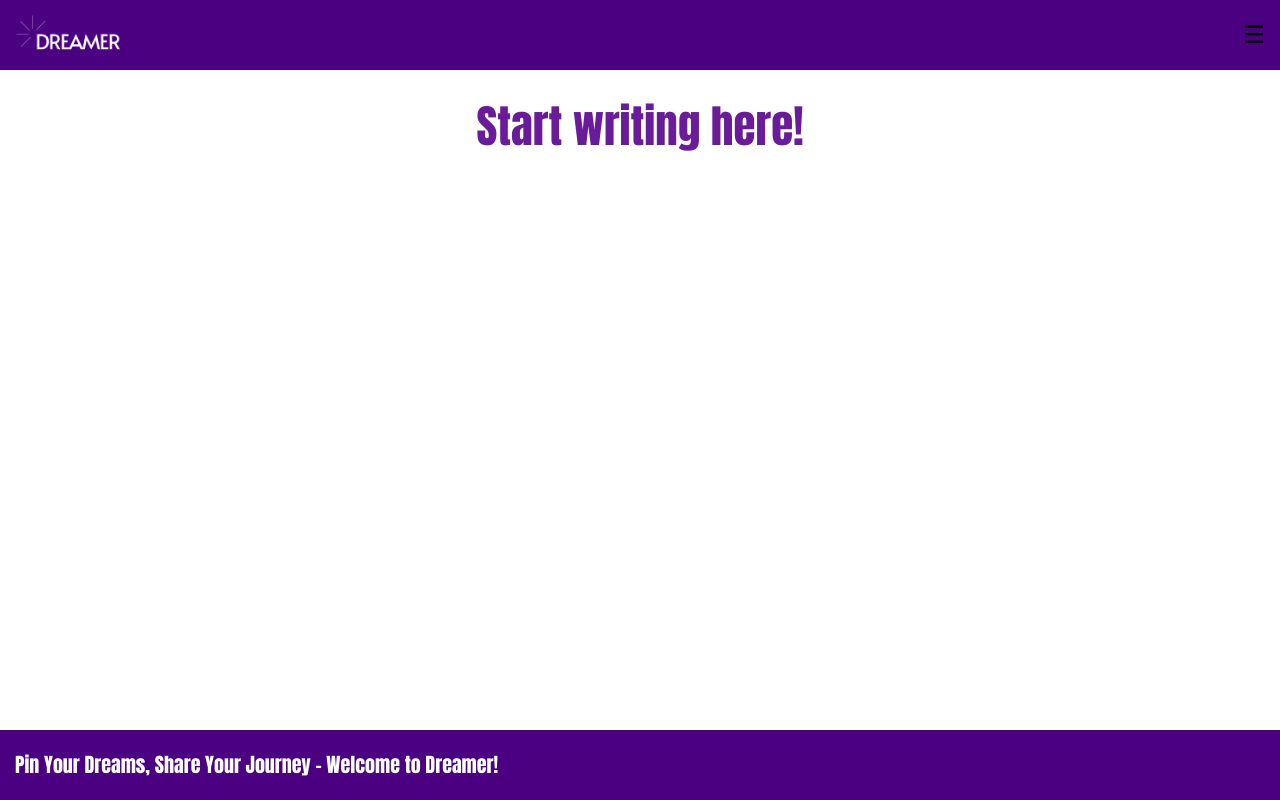
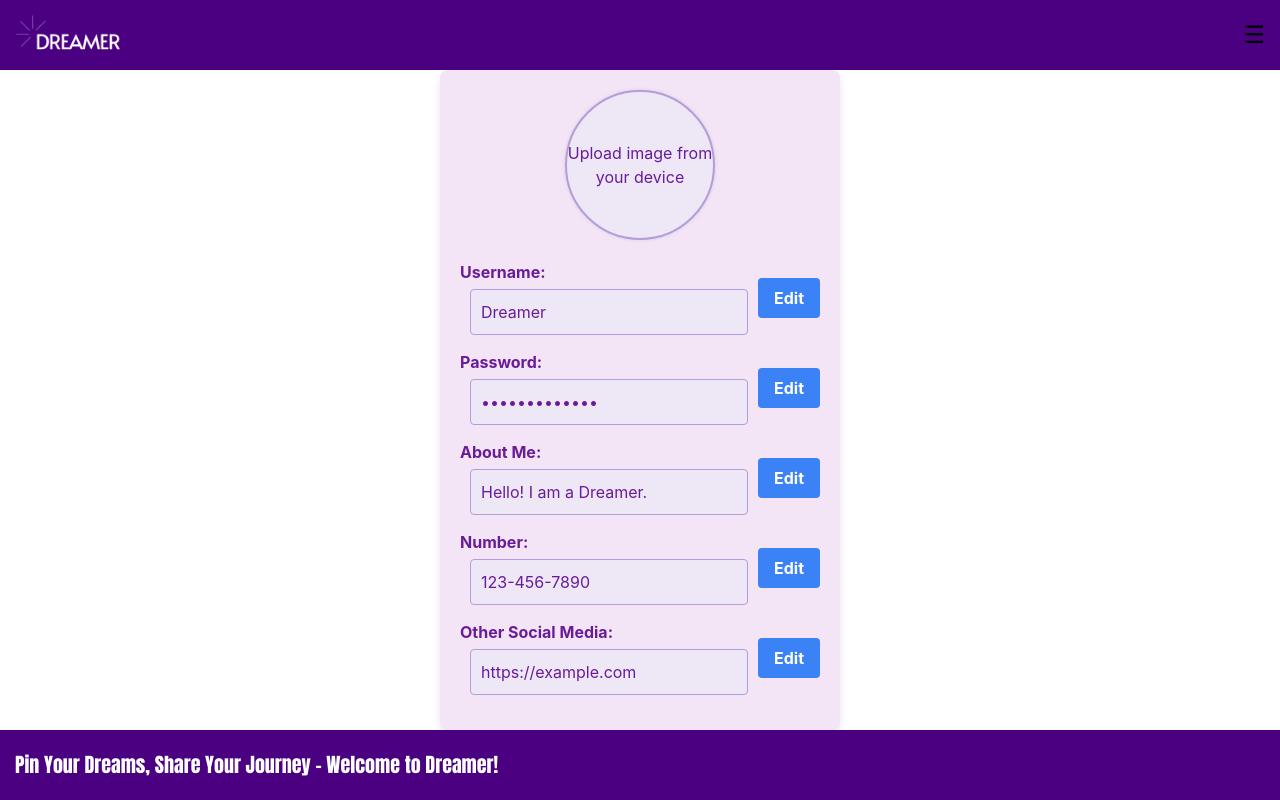
Before and after one commit to vishnukommuri326/Dreamers, a React (Create React App) app in the folder front-end/: page /profile in a window 1280 px wide. Built offline with nearby package versions, Linux system fonts and the light colour scheme.

Commit message:
Implementing account profile page with additional fields

```diff
--- a/front-end/src/assets/styles/App.css
+++ b/front-end/src/assets/styles/App.css
@@ -120,3 +120,45 @@ body, html, #root {
 .dropdown-menu li a:hover {
   background-color: #f1f1f1;
 }
+
+.profile-container {
+  padding: 20px;
+}
+
+.avatar-frame {
+  width: 150px;
+  height: 150px;
+  border: 2px solid gray;
+  align-items: center;
+  justify-content: center;
+  margin-bottom: 20px;
+}
+
+.avatar-image {
+  width: 100%;
+  height: 100%;
+  object-fit: cover;
+}
+
+.upload-label {
+  cursor: pointer;
+  text-align: center;
+}
+
+.file-input {
+  display: none;
+}
+
+.info-section {
+  margin-bottom: 15px;
+  display: flex;
+  align-items: center;
+}
+
+.info-input {
+  margin-left: 10px;
+}
+
+.edit-button {
+  margin-left: 10px;
+}
--- /dev/null
+++ b/front-end/src/assets/styles/profile.css
@@ -0,0 +1,87 @@
+.profile-container {
+    max-width: 400px;
+    margin: auto;
+    padding: 20px;
+    background-color: #f3e5f5;
+    border-radius: 8px;
+    box-shadow: 0px 4px 8px rgba(0, 0, 0, 0.1);
+}
+
+.avatar-frame {
+    width: 150px;
+    height: 150px;
+    border: 2px solid #b39ddb; /* Darker border color for better contrast */
+    display: flex;
+    align-items: center;
+    justify-content: center;
+    margin: 0 auto 20px auto;
+    background-color: #ede7f6;
+    border-radius: 50%;
+    box-shadow: 0px 0px 4px rgba(0, 0, 0, 0.1); /* Optional: slight shadow for more depth */
+}
+
+
+.avatar-image {
+    width: 100%;
+    height: 100%;
+    object-fit: cover;
+    border-radius: 50%;
+}
+
+.upload-label {
+    cursor: pointer;
+    color: #6a1b9a;
+    text-align: center;
+}
+
+.file-input {
+    display: none;
+}
+
+
+.info-section label {
+    flex: 1;
+    color: #6a1b9a;
+}
+
+
+.info-input:focus {
+    outline: none;
+    border-color: #6a1b9a;
+}
+
+.info-section {
+    display: flex;
+    align-items: center;
+    margin-bottom: 15px;
+    gap: 20px;
+}
+
+.info-input {
+    width: 100%;
+    padding: 10px;
+    margin-top: 5px;
+    border: 1px solid #b39ddb;
+    border-radius: 4px;
+    box-sizing: border-box;
+    background-color: #ede7f6;
+}
+
+.edit-button {
+    padding: 10px;
+    background-color: #7e57c2;
+    color: white;
+    border: none;
+    border-radius: 4px;
+    cursor: pointer;
+    font-size: 16px;
+    margin-left: 15px; /* Adds extra space between input and button */
+}
+
+.edit-button:hover {
+    background-color: #5e35b1;
+}
+
+.edit-button:active {
+    background-color: #512da8;
+}
--- a/front-end/src/components/button.js
+++ b/front-end/src/components/button.js
@@ -1,12 +1,15 @@
 import React from 'react';
 
-function Button({ children }) {
-  return (
 
-    <button className="bg-blue-500 hover:bg-blue-700 text-white font-bold py-10 px-10 rounded">
-      {children}
-    </button>
-  );
+function Button({ children, onClick }) {
+    return (
+        <button
+            className="bg-blue-500 hover:bg-blue-700 text-white font-bold py-2 px-4 rounded"
+            onClick={onClick} // Attach onClick prop here
+        >
+            {children}
+        </button>
+    );
 }
 
 export default Button;
--- a/front-end/src/pages/Home.js
+++ b/front-end/src/pages/Home.js
@@ -37,9 +37,6 @@ const Home = (props) => {
             style={{ transform: `scale(${scale})` }}
           />
         </div>
-        <div className="map-settings">
-          <button>Map Settings</button>
-        </div>
       </section>
     </div>
   );
--- a/front-end/src/pages/Profile.js
+++ b/front-end/src/pages/Profile.js
@@ -1,15 +1,145 @@
-/**
- * A React component that represents a single page of the app.
- * Use this file to create new pages as needed
- * Don't forget to add the new route to App.js
- */
-const Profile = props => {
+import React, { useState } from 'react';
+import '../assets/styles/profile.css';
+import Button from '../components/button';
+
+
+
+const Profile = () => {
+    const [username, setUsername] = useState("Dreamer");
+    const [password, setPassword] = useState("Dreamer123456");
+    const [aboutme, setAboutme] = useState("Hello! I am a Dreamer."); // Default aboutme
+    const [number, setNumber] = useState("123-456-7890"); // Default number
+    const [otherSocial, setOtherSocial] = useState("https://example.com"); // Default other social media
+
+    const [isEditingUsername, setIsEditingUsername] = useState(false);
+    const [isEditingPassword, setIsEditingPassword] = useState(false);
+    const [isEditingAboutme, setIsEditingAboutme] = useState(false);
+    const [isEditingNumber, setIsEditingNumber] = useState(false);
+    const [isEditingOtherSocial, setIsEditingOtherSocial] = useState(false);
+
+    const handleEditToggle = (field) => {
+        switch (field) {
+            case "username":
+                setIsEditingUsername((prev) => !prev);
+                if (isEditingUsername) setUsername(username || "Dreamer");
+                break;
+            case "password":
+                setIsEditingPassword((prev) => !prev);
+                if (isEditingPassword) setPassword(password || "Dreamer123456");
+                break;
+            case "aboutme":
+                setIsEditingAboutme((prev) => !prev);
+                if (isEditingAboutme) setAboutme(aboutme || "Hello! I am a Dreamer.");
+                break;
+            case "number":
+                setIsEditingNumber((prev) => !prev);
+                if (isEditingNumber) setNumber(number || "123-456-7890");
+                break;
+            case "otherSocial":
+                setIsEditingOtherSocial((prev) => !prev);
+                if (isEditingOtherSocial) setOtherSocial(otherSocial || "https://example.com");
+                break;
+            default:
+                break;
+        }
+    };
+
     return (
-      <div>
-        <h1>Start writing here!</h1>
-      </div>
-    )
-  }
+        <div className="profile-container">
+            {/* Avatar Upload Section */}
+            <div className="avatar-frame">
+                <label className="upload-label">
+                    Upload image from your device
+                    <input type="file" className="file-input" onChange={() => {}} />
+                </label>
+            </div>
 
-  // make this component available to be imported into any other file
-  export default Profile
+            {/* Username Section */}
+            <div className="info-section">
+                <label>
+                    <strong>Username:</strong>
+                    <input
+                        type="text"
+                        value={username}
+                        onChange={(e) => setUsername(e.target.value)}
+                        readOnly={!isEditingUsername}
+                        className="info-input"
+                    />
+                </label>
+                <Button onClick={() => handleEditToggle("username")}>
+                    {isEditingUsername ? "Save" : "Edit"}
+                </Button>
+            </div>
+
+            {/* Password Section */}
+            <div className="info-section">
+                <label>
+                    <strong>Password:</strong>
+                    <input
+                        type="password"
+                        value={password}
+                        onChange={(e) => setPassword(e.target.value)}
+                        readOnly={!isEditingPassword}
+                        className="info-input"
+                    />
+                </label>
+                <Button onClick={() => handleEditToggle("password")}>
+                    {isEditingPassword ? "Save" : "Edit"}
+                </Button>
+            </div>
+
+            {/* About Me Section */}
+            <div className="info-section">
+                <label>
+                    <strong>About Me:</strong>
+                    <input
+                        type="text"
+                        value={aboutme}
+                        onChange={(e) => setAboutme(e.target.value)}
+                        readOnly={!isEditingAboutme}
+                        className="info-input"
+                    />
+                </label>
+                <Button onClick={() => handleEditToggle("aboutme")}>
+                    {isEditingAboutme ? "Save" : "Edit"}
+                </Button>
+            </div>
+
+            {/* Number Section */}
+            <div className="info-section">
+                <label>
+                    <strong>Number:</strong>
+                    <input
+                        type="text"
+                        value={number}
+                        onChange={(e) => setNumber(e.target.value)}
+                        readOnly={!isEditingNumber}
+                        className="info-input"
+                    />
+                </label>
+                <Button onClick={() => handleEditToggle("number")}>
+                    {isEditingNumber ? "Save" : "Edit"}
+                </Button>
+            </div>
+
+            {/* Other Social Media Section */}
+            <div className="info-section">
+                <label>
+                    <strong>Other Social Media:</strong>
+                    <input
+                        type="text"
+                        value={otherSocial}
+                        onChange={(e) => setOtherSocial(e.target.value)}
+                        readOnly={!isEditingOtherSocial}
+                        className="info-input"
+                    />
+                </label>
+                <Button onClick={() => handleEditToggle("otherSocial")}>
+                    {isEditingOtherSocial ? "Save" : "Edit"}
+                </Button>
+            </div>
+        </div>
+    );
+};
+
+export default Profile;
```
Also changed, not shown: front-end/src/pages/Login.js (line endings or trailing spaces).
